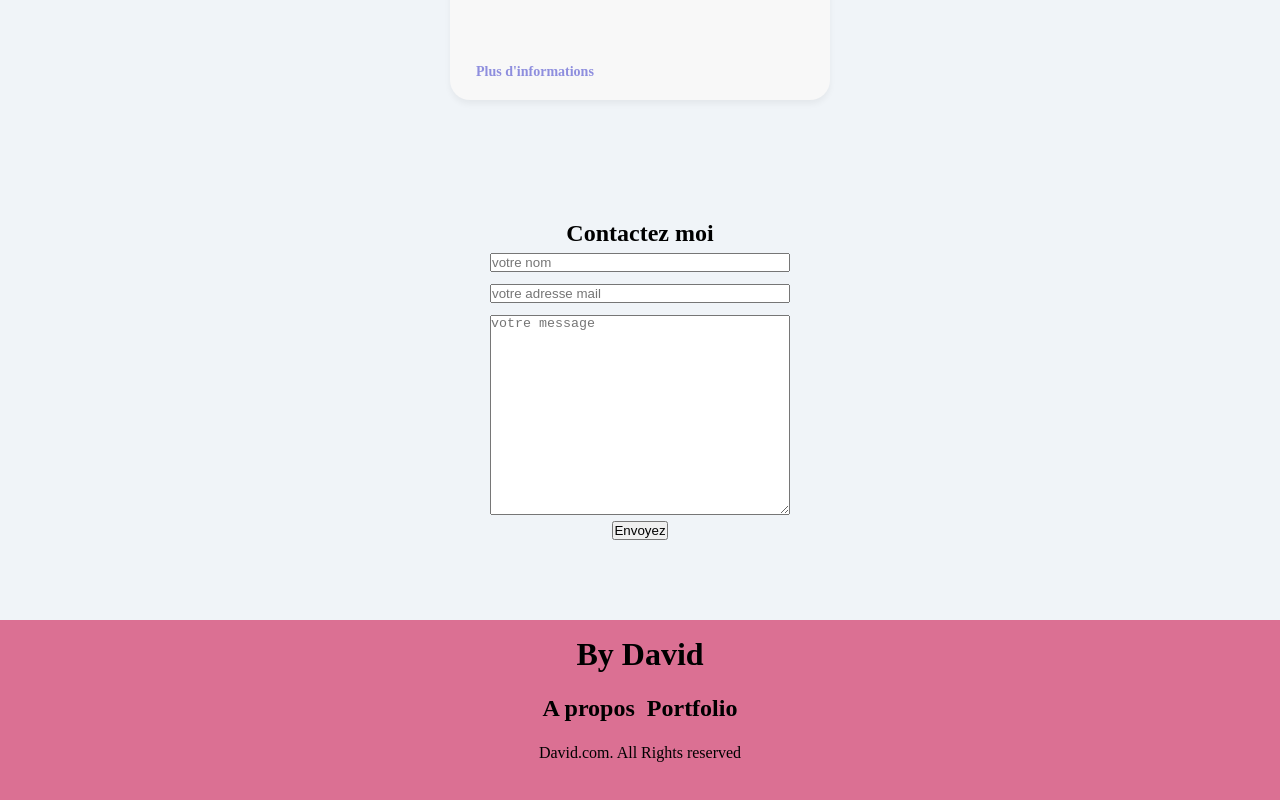
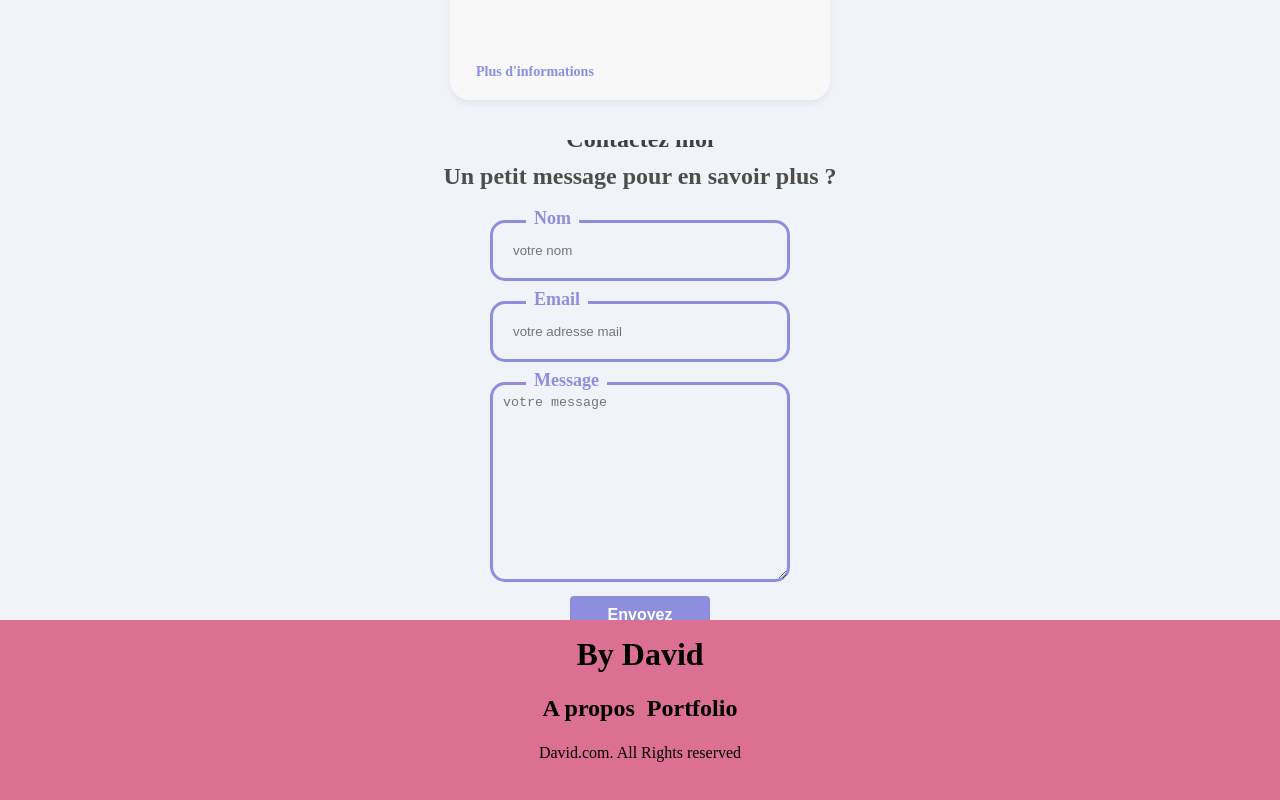
Before and after one commit to David-Chazoule/dc-Portfolio, a React (Vite) app in the folder DC-portfolio/: page / in a window 1280 px wide. Shown: the part 5777-6577 px from the top of the page. Built offline with nearby package versions, Linux system fonts and the light colour scheme.

Commit message:
modification design contact composant

```diff
--- a/DC-portfolio/src/components/contact/Contact.tsx
+++ b/DC-portfolio/src/components/contact/Contact.tsx
@@ -33,24 +33,34 @@ function Contact() {
     <div className={`contact-container ${theme}`}>
       <h1>Contactez moi</h1>
       <div className="contact-card">
+        <h2>Un petit message pour en savoir plus ?</h2>
         <form ref={form} onSubmit={sendEmail}>
+          <div>
+            <label>Nom</label>
             <input
               type="text"
               name="user_name"
               placeholder="votre nom"
               required
             />
+          </div>
+          <div>
+            <label>Email</label>
             <input
               type="email"
               name="user_email"
               placeholder="votre adresse mail"
               required
             />
+          </div>
+          <div>
+            <label>Message</label>
             <textarea
               name="message"
               placeholder="votre message"
               required
             ></textarea>
+          </div>
           <button type="submit">Envoyez</button>
         </form>
       </div>
--- a/DC-portfolio/src/components/contact/_contact.scss
+++ b/DC-portfolio/src/components/contact/_contact.scss
@@ -15,25 +15,72 @@
     background-color: $themeDarkPrimaire;
   }
 
+  h1 {
+    margin: 0 0 10px 0;
+    color: $txtLight;
+  }
+
   .contact-card {
     display: flex;
     width: 600px;
     flex-direction: column;
+    align-items: center;
+
+    h2 {
+      margin-bottom: 20px;
+      color: $textLightTwo;
+    }
 
     form {
       display: flex;
       flex-direction: column;
       align-items: center;
 
+      div {
+        position: relative;
+        label {
+          position: absolute;
+          color: $btnLight;
+          font-weight: 700;
+          background-color: $themeLightPrimaire;
+          left: 2em;
+          top: -6px;
+          font-size: 18px;
+          padding: 4px 8px;
+        }
+
         input {
           width: 300px;
           margin: 6px;
+          border: 3px solid $btnLight;
+          padding: 20px;
+          border-radius: 15px;
+          background-color: $themeLightPrimaire;
+          margin: 10px 0;
         }
 
         textarea {
           width: 300px;
           height: 200px;
-        margin: 6px;
+          margin: 10px 0;
+          background-color: $themeLightPrimaire;
+          border: 3px solid $btnLight;
+          padding: 10px;
+          border-radius: 15px;
+        }
+      }
+
+      button {
+        background-color: rgb(142, 142, 222);
+        color: white;
+        padding: 8px 16px;
+        border-radius: 4px;
+        cursor: pointer;
+        border: none;
+        width: 140px;
+        padding: 10px;
+        font-weight: 700;
+        font-size: 16px;
       }
     }
   }
--- a/DC-portfolio/src/styles/index.css
+++ b/DC-portfolio/src/styles/index.css
@@ -580,24 +580,67 @@
 .contact-container.dark {
   background-color: rgb(52, 51, 51);
 }
+.contact-container h1 {
+  margin: 0 0 10px 0;
+  color: rgb(66, 63, 63);
+}
 .contact-container .contact-card {
   display: flex;
   width: 600px;
   flex-direction: column;
+  align-items: center;
+}
+.contact-container .contact-card h2 {
+  margin-bottom: 20px;
+  color: rgb(79, 76, 76);
 }
 .contact-container .contact-card form {
   display: flex;
   flex-direction: column;
   align-items: center;
 }
-.contact-container .contact-card form input {
+.contact-container .contact-card form div {
+  position: relative;
+}
+.contact-container .contact-card form div label {
+  position: absolute;
+  color: rgb(142, 142, 222);
+  font-weight: 700;
+  background-color: #f0f4f8;
+  left: 2em;
+  top: -6px;
+  font-size: 18px;
+  padding: 4px 8px;
+}
+.contact-container .contact-card form div input {
   width: 300px;
   margin: 6px;
+  border: 3px solid rgb(142, 142, 222);
+  padding: 20px;
+  border-radius: 15px;
+  background-color: #f0f4f8;
+  margin: 10px 0;
 }
-.contact-container .contact-card form textarea {
+.contact-container .contact-card form div textarea {
   width: 300px;
   height: 200px;
-  margin: 6px;
+  margin: 10px 0;
+  background-color: #f0f4f8;
+  border: 3px solid rgb(142, 142, 222);
+  padding: 10px;
+  border-radius: 15px;
+}
+.contact-container .contact-card form button {
+  background-color: rgb(142, 142, 222);
+  color: white;
+  padding: 8px 16px;
+  border-radius: 4px;
+  cursor: pointer;
+  border: none;
+  width: 140px;
+  padding: 10px;
+  font-weight: 700;
+  font-size: 16px;
 }
 
 .button_container {
```
Also changed, not shown: 1 other file (tests, documents, lock files or other folders). Lines whose indentation alone changed are shown as unchanged.
